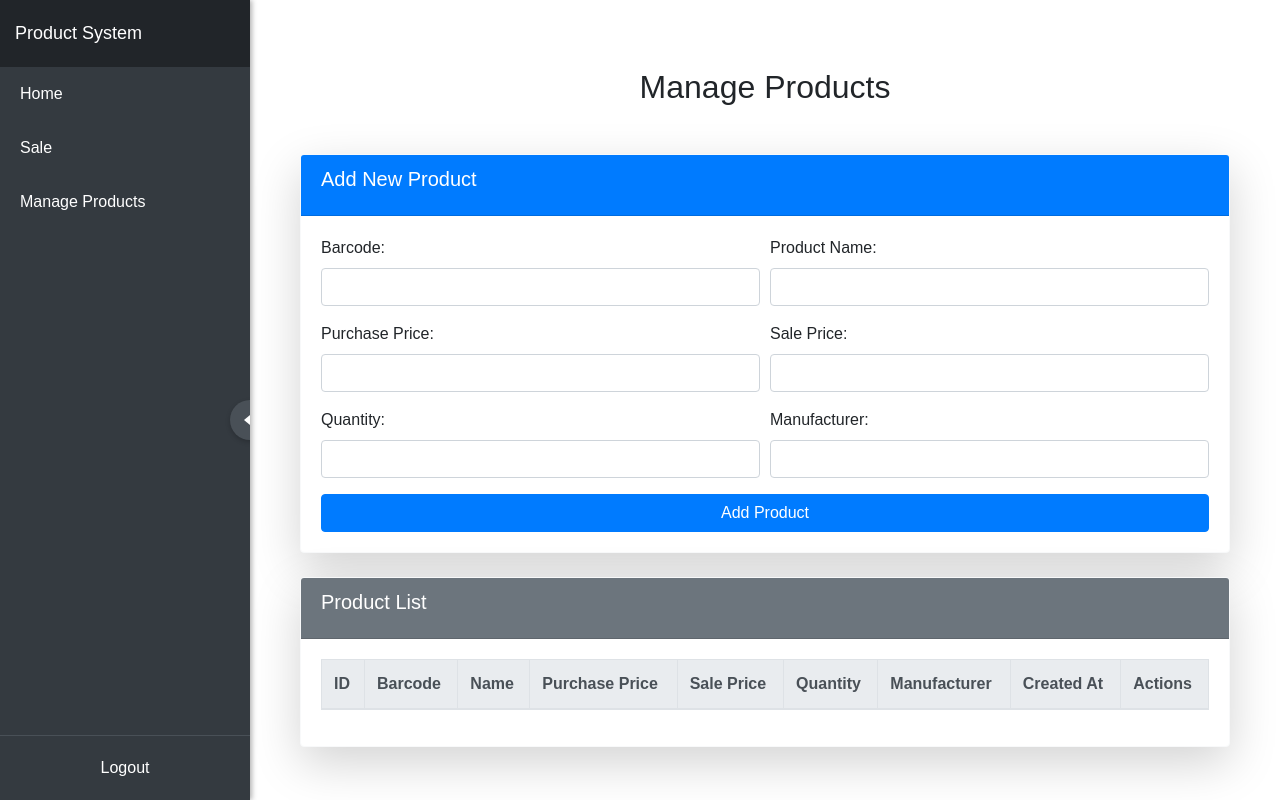
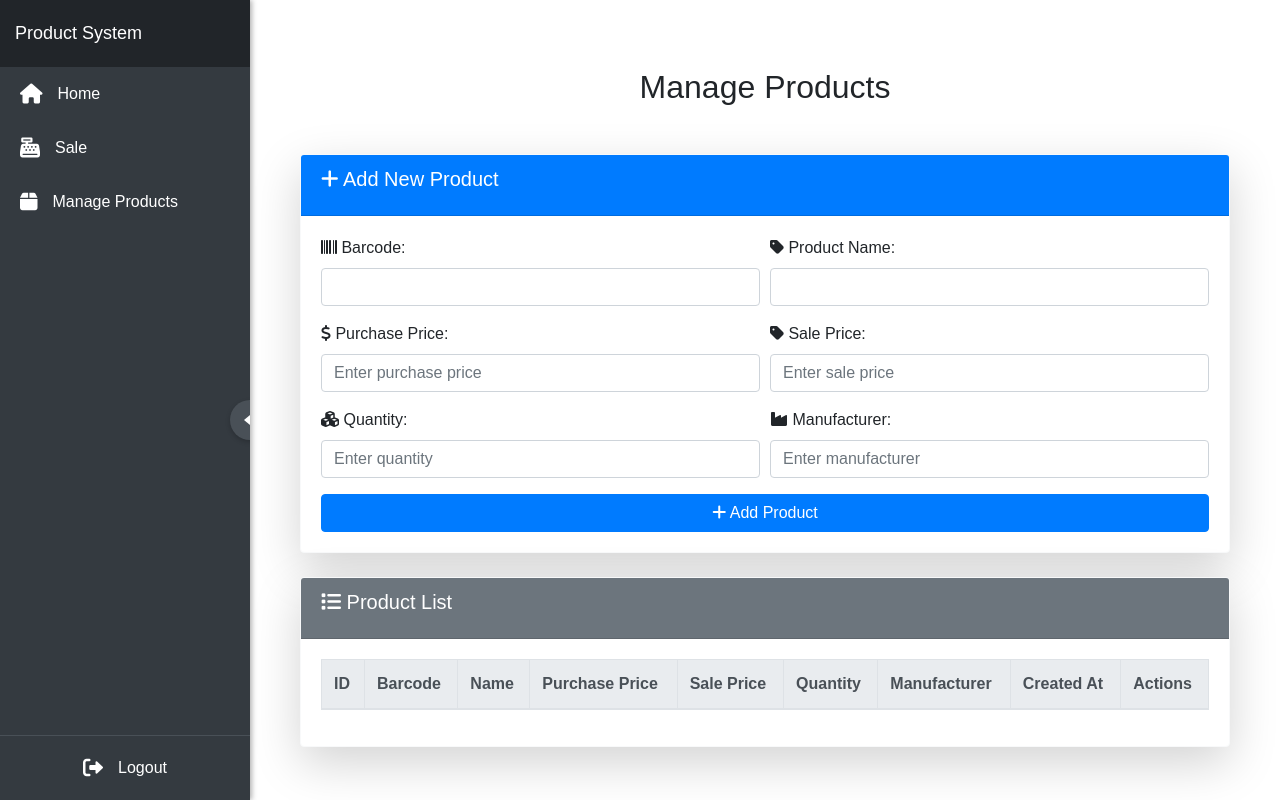
Before and after one commit to younuskamal/barcode_sales_flask, a Flask app: page /manage_products in a window 1280 px wide. Run offline with Flask 3, Linux system fonts and the light colour scheme; the visitor is signed in with stand-in values (Sample User, id 1); data that the repository does not hold is empty; some libraries are stand-ins or nearby versions.

Commit message:
new updates

```diff
--- a/templates/base.html
+++ b/templates/base.html
@@ -6,6 +6,7 @@
     <title>{% block title %}Product System{% endblock %}</title>
     <!-- تضمين Bootstrap CSS -->
     <link href="https://stackpath.bootstrapcdn.com/bootstrap/4.5.2/css/bootstrap.min.css" rel="stylesheet">
+    <link rel="stylesheet" href="https://cdnjs.cloudflare.com/ajax/libs/font-awesome/6.0.0-beta3/css/all.min.css">
     <style>
         body {
             margin: 0;
@@ -62,6 +63,12 @@
             transition: padding 0.3s ease;
             display: flex;
             align-items: center;
+            text-decoration: none;
+        }
+        .sidebar .nav-link .icon {
+            font-size: 20px;
+            margin-right: 15px;
+            flex-shrink: 0;
         }
         .sidebar .nav-link .text {
             display: inline;
@@ -135,6 +142,12 @@
         .content.shift {
             margin-left: 60px;
         }
+        .alert-container {
+            position: absolute;
+            top: 20px;
+            right: 20px;
+            z-index: 1000;
+        }
     </style>
 </head>
 <body>
@@ -148,22 +161,26 @@
                 {% if 'user_id' in session %}
                 <li class="nav-item">
                     <a class="nav-link" href="{{ url_for('home') }}">
+                        <i class="fas fa-home icon"></i>
                         <span class="text">Home</span>
                     </a>
                 </li>
                 <li class="nav-item">
                     <a class="nav-link" href="{{ url_for('sell_product') }}">
+                        <i class="fas fa-cash-register icon"></i>
                         <span class="text">Sale</span>
                     </a>
                 </li>
                 <li class="nav-item">
                     <a class="nav-link" href="{{ url_for('manage_products') }}">
+                        <i class="fas fa-box icon"></i>
                         <span class="text">Manage Products</span>
                     </a>
                 </li>
                 {% if is_admin %}
                 <li class="nav-item">
                     <a class="nav-link" href="{{ url_for('manage_users') }}">
+                        <i class="fas fa-users-cog icon"></i>
                         <span class="text">Manage Users</span>
                     </a>
                 </li>
@@ -171,11 +188,13 @@
                 {% else %}
                 <li class="nav-item">
                     <a class="nav-link" href="{{ url_for('login') }}">
+                        <i class="fas fa-sign-in-alt icon"></i>
                         <span class="text">Login</span>
                     </a>
                 </li>
                 <li class="nav-item">
                     <a class="nav-link" href="{{ url_for('register') }}">
+                        <i class="fas fa-user-plus icon"></i>
                         <span class="text">Register</span>
                     </a>
                 </li>
@@ -185,6 +204,7 @@
         {% if 'user_id' in session %}
         <div class="nav-footer">
             <a class="nav-link" href="{{ url_for('logout') }}">
+                <i class="fas fa-sign-out-alt icon"></i>
                 <span class="text">Logout</span>
             </a>
         </div>
--- a/templates/manage_products.html
+++ b/templates/manage_products.html
@@ -9,41 +9,41 @@
     <!-- نموذج إضافة منتج -->
     <div class="card shadow-lg border-light mb-4">
         <div class="card-header bg-primary text-white">
-            <h5 class="card-title">Add New Product</h5>
+            <h5 class="card-title"><i class="fas fa-plus"></i> Add New Product</h5>
         </div>
         <div class="card-body">
             <form method="post" action="{{ url_for('manage_products') }}">
                 <div class="form-row">
                     <div class="form-group col-md-6">
-                        <label for="barcode">Barcode:</label>
+                        <label for="barcode"><i class="fas fa-barcode"></i> Barcode:</label>
                         <input type="text" id="barcode" name="barcode" class="form-control" required>
                     </div>
                     <div class="form-group col-md-6">
-                        <label for="name">Product Name:</label>
+                        <label for="name"><i class="fas fa-tag"></i> Product Name:</label>
                         <input type="text" id="name" name="name" class="form-control" required>
                     </div>
                 </div>
                 <div class="form-row">
                     <div class="form-group col-md-6">
-                        <label for="purchase_price">Purchase Price:</label>
-                        <input type="number" id="purchase_price" name="purchase_price" class="form-control" step="0.01" required>
+                        <label for="purchase_price"><i class="fas fa-dollar-sign"></i> Purchase Price:</label>
+                        <input type="number" id="purchase_price" name="purchase_price" class="form-control" step="0.01" placeholder="Enter purchase price" required>
                     </div>
                     <div class="form-group col-md-6">
-                        <label for="sale_price">Sale Price:</label>
-                        <input type="number" id="sale_price" name="sale_price" class="form-control" step="0.01" required>
+                        <label for="sale_price"><i class="fas fa-tag"></i> Sale Price:</label>
+                        <input type="number" id="sale_price" name="sale_price" class="form-control" step="0.01" placeholder="Enter sale price" required>
                     </div>
                 </div>
                 <div class="form-row">
                     <div class="form-group col-md-6">
-                        <label for="quantity">Quantity:</label>
-                        <input type="number" id="quantity" name="quantity" class="form-control" required>
+                        <label for="quantity"><i class="fas fa-cubes"></i> Quantity:</label>
+                        <input type="number" id="quantity" name="quantity" class="form-control" placeholder="Enter quantity" required>
                     </div>
                     <div class="form-group col-md-6">
-                        <label for="manufacturer">Manufacturer:</label>
-                        <input type="text" id="manufacturer" name="manufacturer" class="form-control">
+                        <label for="manufacturer"><i class="fas fa-industry"></i> Manufacturer:</label>
+                        <input type="text" id="manufacturer" name="manufacturer" class="form-control" placeholder="Enter manufacturer">
                     </div>
                 </div>
-                <button type="submit" class="btn btn-primary btn-block">Add Product</button>
+                <button type="submit" class="btn btn-primary btn-block"><i class="fas fa-plus"></i> Add Product</button>
             </form>
         </div>
     </div>
@@ -51,7 +51,7 @@
     <!-- عرض قائمة المنتجات -->
     <div class="card shadow-lg border-light">
         <div class="card-header bg-secondary text-white">
-            <h5 class="card-title">Product List</h5>
+            <h5 class="card-title"><i class="fas fa-list"></i> Product List</h5>
         </div>
         <div class="card-body">
             <div class="table-responsive">
```
Also changed, not shown: templates/edit_product.html (+69 -32 lines), templates/home.html (+22 -70 lines), templates/login.html (+4 -4 lines), templates/register.html (+4 -4 lines). Lines whose indentation alone changed are shown as unchanged.
